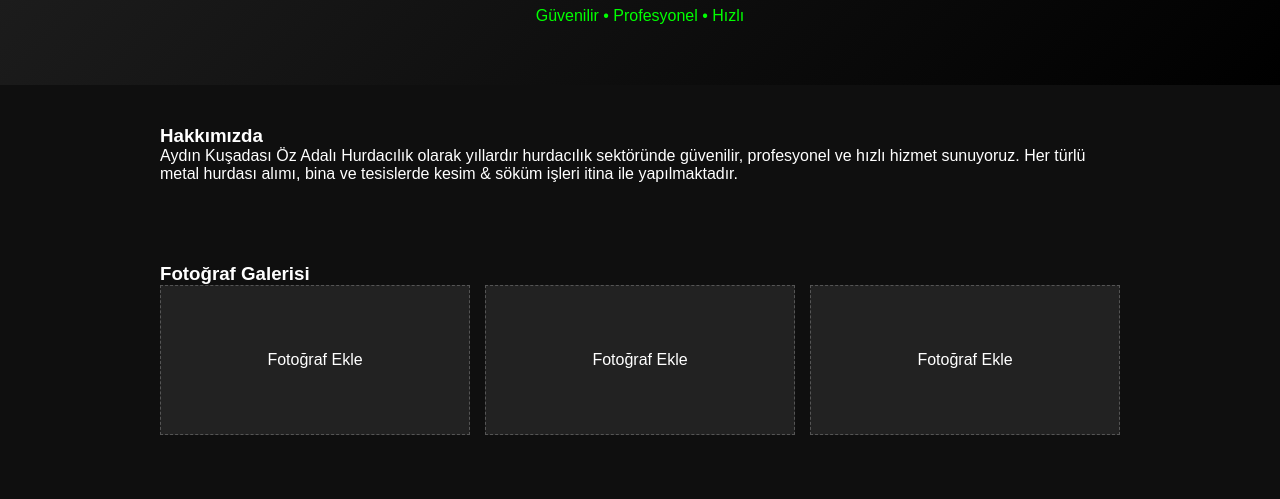
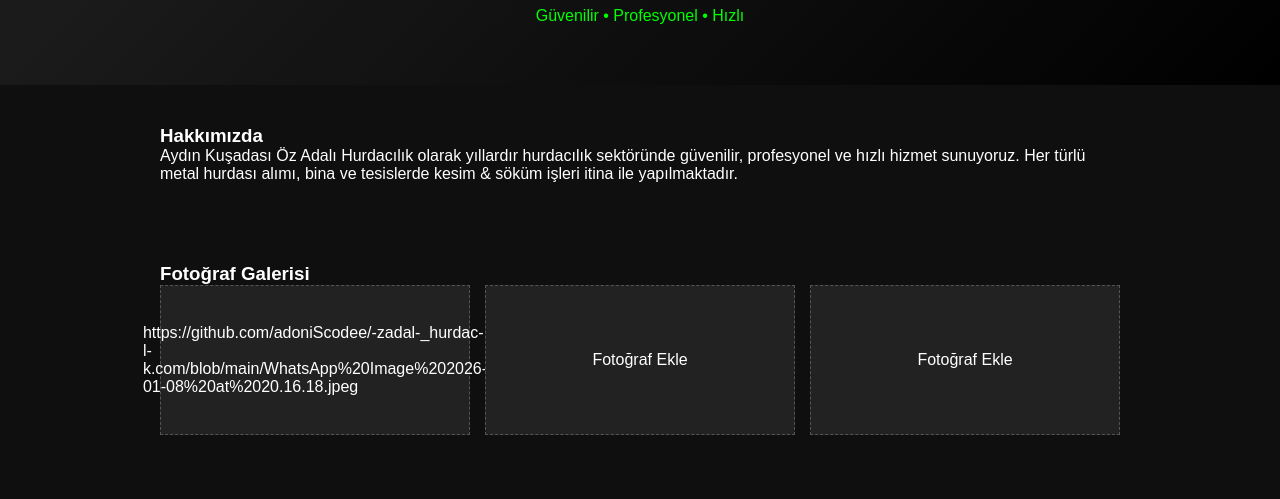
Before and after one commit to adoniScodee/-zadal-_hurdac-l-k.com, a plain HTML site: page index.html in a window 1280 px wide. Shown: the part 231-730 px from the top of the page. Drawn offline with Linux system fonts and the light colour scheme.

Commit message:
Update index.html

```diff
--- a/index.html
+++ b/index.html
@@ -39,7 +39,7 @@
 <section id="gallery" class="section">
     <h3>Fotoğraf Galerisi</h3>
     <div class="gallery">
-        <div class="photo">Fotoğraf Ekle</div>
+        <div class="photo">https://github.com/adoniScodee/-zadal-_hurdac-l-k.com/blob/main/WhatsApp%20Image%202026-01-08%20at%2020.16.18.jpeg</div>
         <div class="photo">Fotoğraf Ekle</div>
         <div class="photo">Fotoğraf Ekle</div>
     </div>
```
